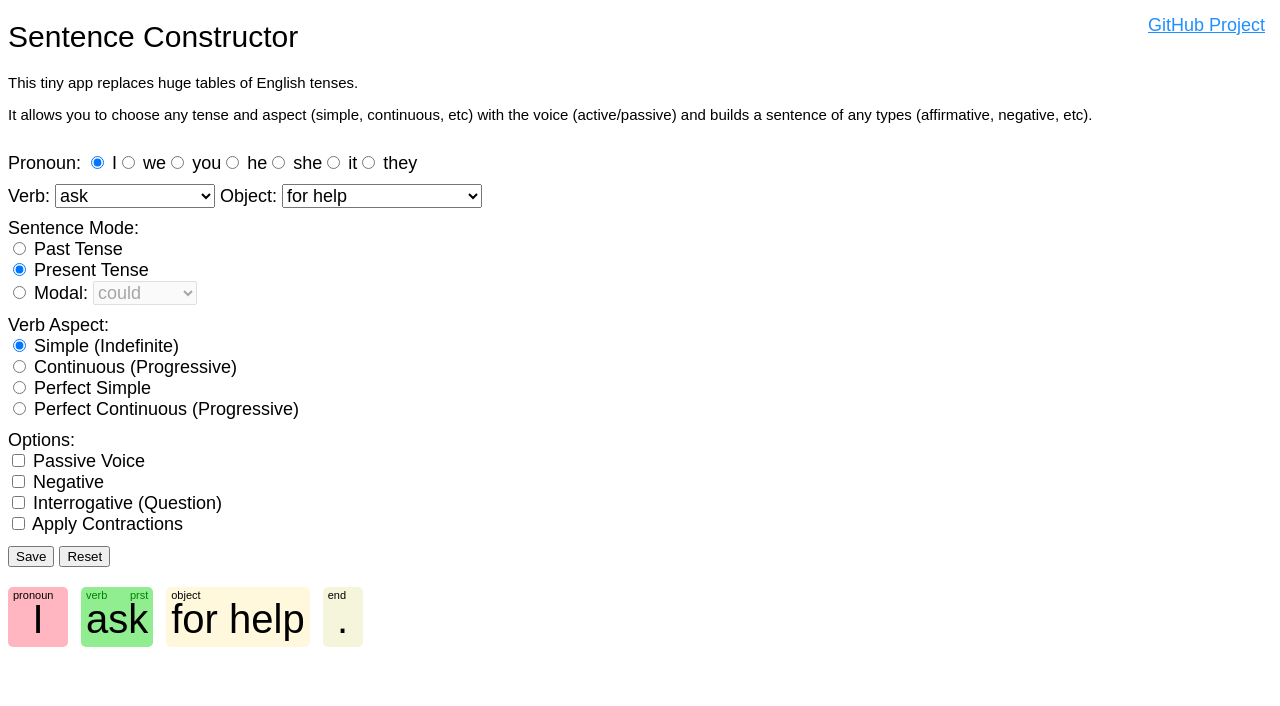
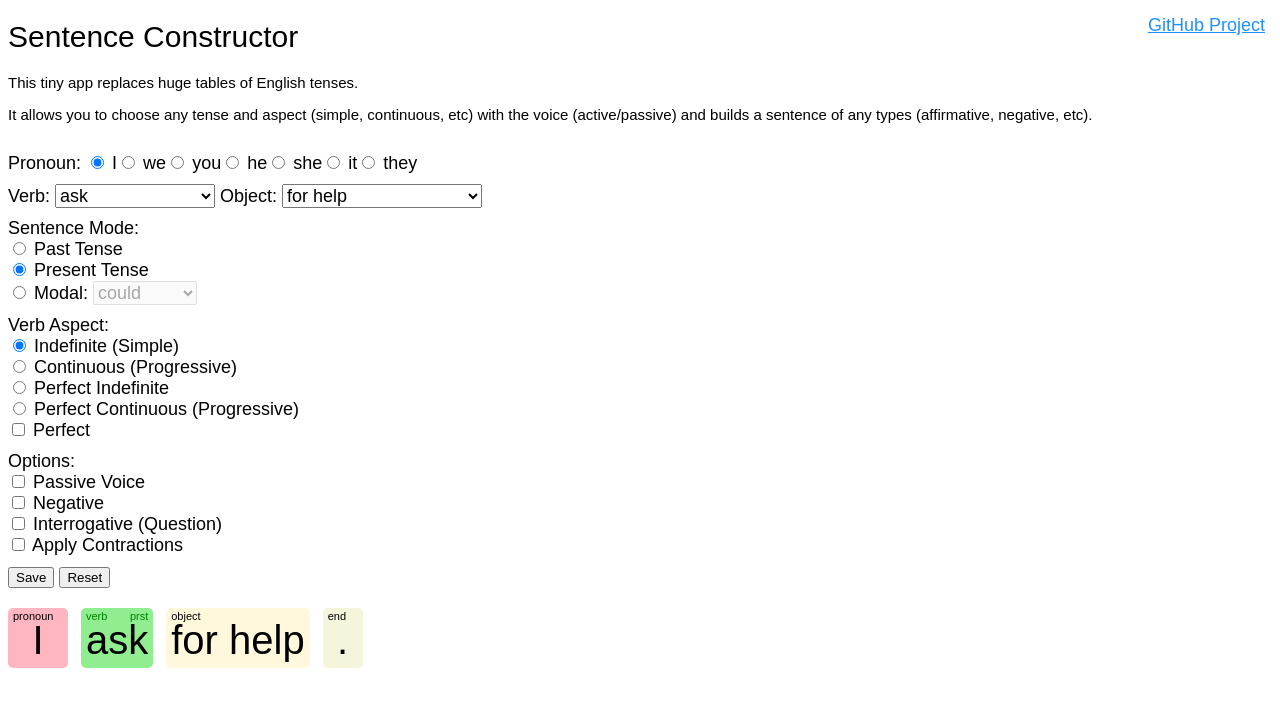
Before and after one commit to axln/eng-learn, a React app: page / in a window 1280 px wide. Shown: the top 706 px of the page. Built offline with nearby package versions, Linux system fonts and the light colour scheme.

Commit message:
task started: perfect as flag

```diff
--- a/src/component/App.tsx
+++ b/src/component/App.tsx
@@ -18,6 +18,7 @@ const defaultAppState: AppState = {
     mode: SentenceMode.PresentTense,
     modalVerb: ModalVerb.could,
     aspect: Aspect.simple,
+    perfect: false,
     passive: false,
     negative: false,
     interrogative: false,
@@ -37,6 +38,16 @@ export const App: React.FC = () => {
       params: {
         ...params,
         aspect: e.target.value as Aspect
+      }
+    });
+  };
+
+  const perfectCheckboxChangeHandler = (e: React.ChangeEvent<HTMLInputElement>) => {
+    setState({
+      ...state,
+      params: {
+        ...params,
+        perfect: e.target.checked
       }
     });
   };
@@ -228,7 +239,7 @@ export const App: React.FC = () => {
           onChange={aspectRadioChangeHandler}
           checked={params.aspect === Aspect.simple}
         />
-        <label htmlFor="simple_aspect_radio">{' Simple (Indefinite)'}</label>
+        <label htmlFor="simple_aspect_radio">{' Indefinite (Simple)'}</label>
         <br />
         <input
           id="continuous_aspect_radio"
@@ -248,7 +259,7 @@ export const App: React.FC = () => {
           onChange={aspectRadioChangeHandler}
           checked={params.aspect === Aspect.perfect}
         />
-        <label htmlFor="perfect_aspect_radio">{' Perfect Simple'}</label>
+        <label htmlFor="perfect_aspect_radio">{' Perfect Indefinite'}</label>
         <br />
         <input
           id="perfect_continuous_aspect_radio"
@@ -261,6 +272,14 @@ export const App: React.FC = () => {
         <label htmlFor="perfect_continuous_aspect_radio">
           {' Perfect Continuous (Progressive)'}
         </label>
+        <br />
+        <input
+          id="perfect_tense"
+          type="checkbox"
+          checked={params.perfect}
+          onChange={perfectCheckboxChangeHandler}
+        />
+        <label htmlFor="perfect_tense">{' Perfect'}</label>
       </div>
 
       <div className="controls">
--- a/src/component/AspectCombo.tsx
+++ b/src/component/AspectCombo.tsx
@@ -7,7 +7,7 @@ type ACProps = {
 };
 
 const aspectTitles: { [key in Aspect]: string } = {
-  simple: 'Simple (Indefinite)',
+  simple: 'Indefinite (Simple)',
   continuous: 'Continuous (Progressive)',
   perfect: 'Perfect',
   perfect_continuous: 'Perfect Continuous (Progressive)'
--- a/src/type.ts
+++ b/src/type.ts
@@ -38,6 +38,7 @@ export type SentenceParams = {
   pronounKey: string;
   verbKey: string;
   modalVerb: ModalVerb | null;
+  perfect: boolean;
   passive: boolean;
   negative: boolean;
   interrogative: boolean;
```
